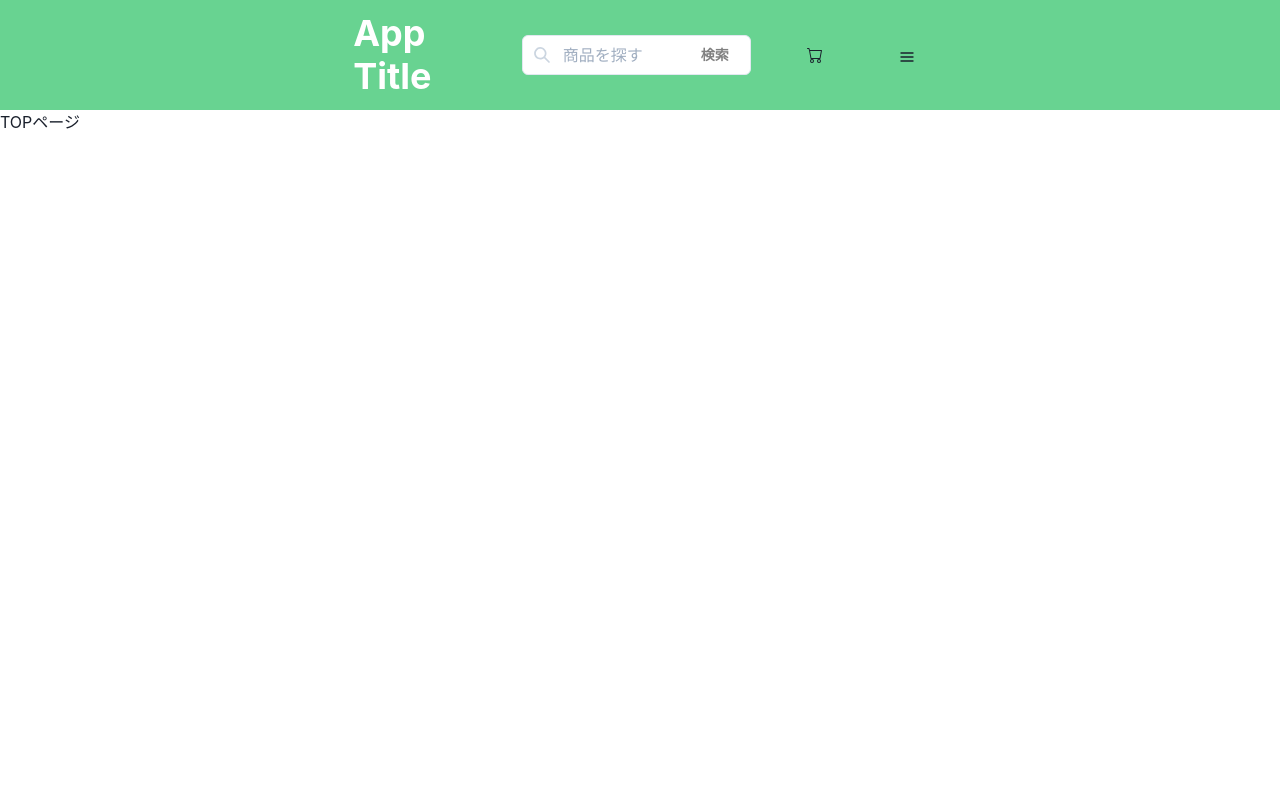
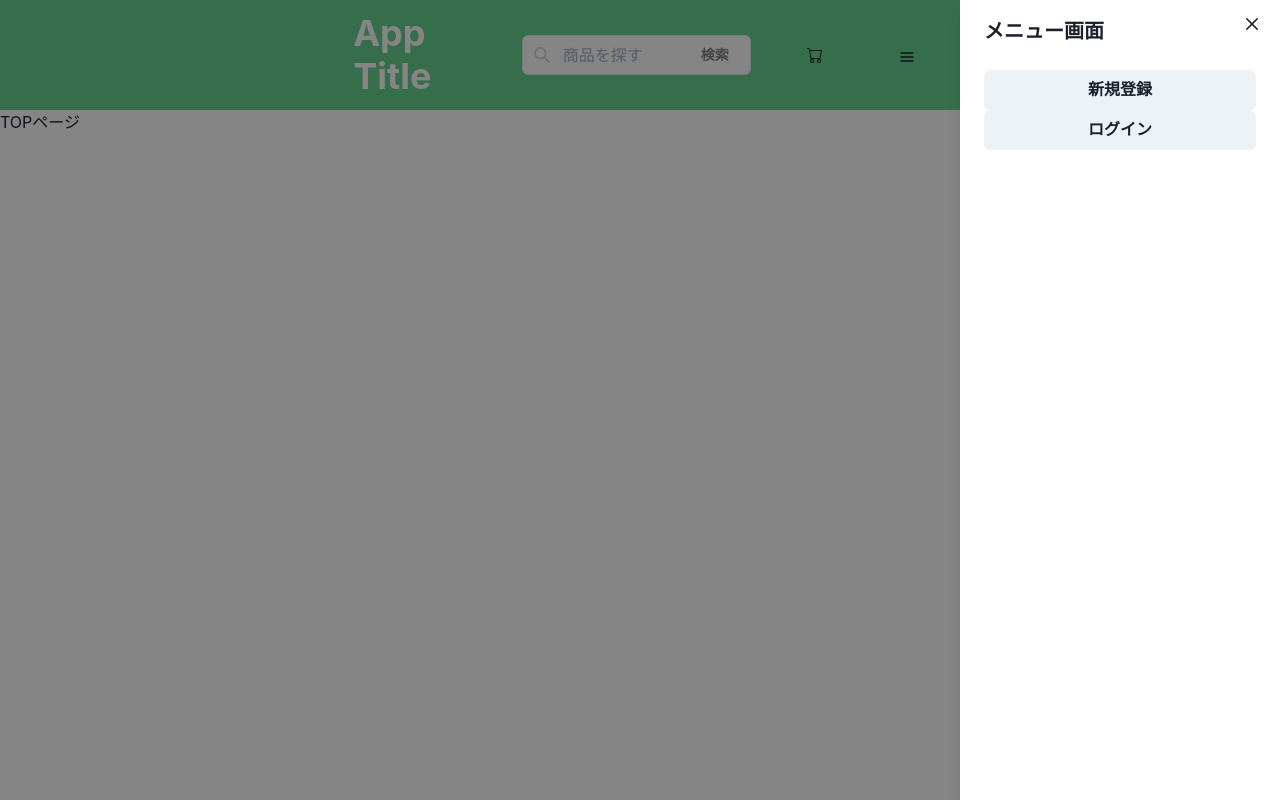
Before and after one commit to daisuke721/yasai_pocket, a React (Create React App) app in the folder frontend/: page / in a window 1280 px wide. Both pictures are taken after a click on the button 906 px from the left and 55 px from the top of the page. Built offline with nearby package versions, Linux system fonts and the light colour scheme.

Commit message:
feat: メニューのDrawerを作成 #12

```diff
--- a/frontend/src/App.tsx
+++ b/frontend/src/App.tsx
@@ -1,10 +1,11 @@
 import * as React from 'react'
 
-import { ChakraProvider, Box, Button, chakra, Container, Heading, HStack, Flex, Input, InputGroup, InputLeftElement, InputRightElement, IconButton } from '@chakra-ui/react'
+import { ChakraProvider, Box, Button, chakra, Container, Heading, HStack, Flex, Input, InputGroup, InputLeftElement, InputRightElement, IconButton, Drawer, DrawerOverlay, DrawerContent, DrawerHeader, DrawerCloseButton, DrawerBody, useDisclosure } from '@chakra-ui/react'
 import { HamburgerIcon, SearchIcon } from '@chakra-ui/icons';
 import { BsCart } from "react-icons/bs";
 
 const App: React.FC = () => {
+  const { isOpen, onOpen, onClose } = useDisclosure();
   return (
       <ChakraProvider>
         <chakra.header p={3} bg={'green.300'}>
@@ -27,9 +28,21 @@ const App: React.FC = () => {
                 </Box>
               </Flex>
               <IconButton aria-label='カートボタン' icon={<BsCart />} variant="unstyled" />
-              <IconButton aria-label='メニューボタン' icon={<HamburgerIcon />} variant="unstyled" />
+              <IconButton aria-label='メニューボタン' icon={<HamburgerIcon />} variant="unstyled" onClick={onOpen} />
             </HStack>
           </Container>
+          <Drawer placement='right' onClose={onClose} isOpen={isOpen}>
+            <DrawerOverlay>
+              <DrawerContent>
+                <DrawerHeader>メニュー画面</DrawerHeader>
+                <DrawerCloseButton />
+                <DrawerBody>
+                  <Button w='100%'>新規登録</Button>
+                  <Button w='100%'>ログイン</Button>
+                </DrawerBody>
+              </DrawerContent>
+            </DrawerOverlay>
+          </Drawer>
         </chakra.header>
         <Box>TOPページ</Box>
       </ChakraProvider>
```
